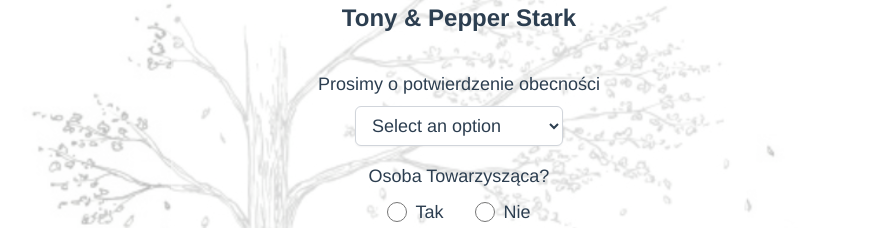
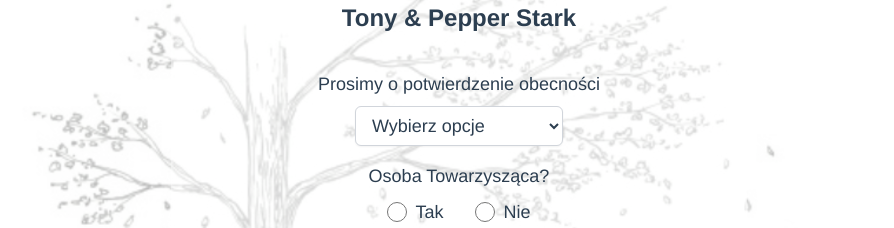
Before and after one commit to Gabby995/wedding_rsvp, a Vue app: page / in a window 1280 px wide. Both pictures are taken after typing "Sample", "Sample" into the empty fields and a click on the button "Dalej". Shown: the part 136-364 px from the top of the page, without its empty margins (181-1075 px from the left). Built offline with nearby package versions, Linux system fonts and the light colour scheme.

Commit message:
Dropdown accepts prop to help with translation of options

```diff
--- a/src/components/Form/DropdownChoices.vue
+++ b/src/components/Form/DropdownChoices.vue
@@ -5,19 +5,39 @@
   </label>
 
   <select
+    v-if="polish"
     id="confirmation"
-    class="w-52 mb-2 py-2 px-3 border border-gray-300 bg-white rounded-md shadow-sm focus:outline-none focus:ring-primary-500 focus:border-primary-500"
+    class="w-52 mb-2 py-2 px-3 border border-gray-300 bg-white rounded-md shadow-sm"
     name="confirmation"
   >
-    <option value="">Select an option</option>
-    <option value="Yes">Yes</option>
-    <option value="No">No</option>
+    <option disabled selected value="">Wybierz opcje</option>
+    <option value="Yes">Będę / Będziemy! :)</option>
+    <option value="No">
+      Nie <span v-if="type === 'Single'">dam</span>
+      <span v-else>damy</span> rady :(
+    </option>
+  </select>
+  <select
+    v-else
+    id="confirmation"
+    class="w-52 mb-2 py-2 px-3 border border-gray-300 bg-white rounded-md shadow-sm"
+    name="confirmation"
+  >
+    <option disabled selected value="">Select an option</option>
+    <option value="Yes">Will be there! :)</option>
+    <option value="No">Can't make it :(</option>
   </select>
 </template>
 
 <script>
 import { inject } from "vue";
 export default {
+  props: {
+    type: {
+      type: String,
+      required: true,
+    },
+  },
   setup() {
     const polish = inject("language");
     return { polish };
--- a/src/views/ConfirmationView.vue
+++ b/src/views/ConfirmationView.vue
@@ -12,7 +12,7 @@
         class="md:text-lg flex flex-col justify-center items-center gap-y-2 pb-8"
         @submit.prevent="submitForm"
       >
-        <DropdownChoices />
+        <DropdownChoices :type="computedData.invitation.type" />
         <RadioChoices v-if="computedData.invitation.type === 'Single'" />
         <BaseButton v-if="!isLoading">
           <span v-if="polish"> Wyślij </span>
```
